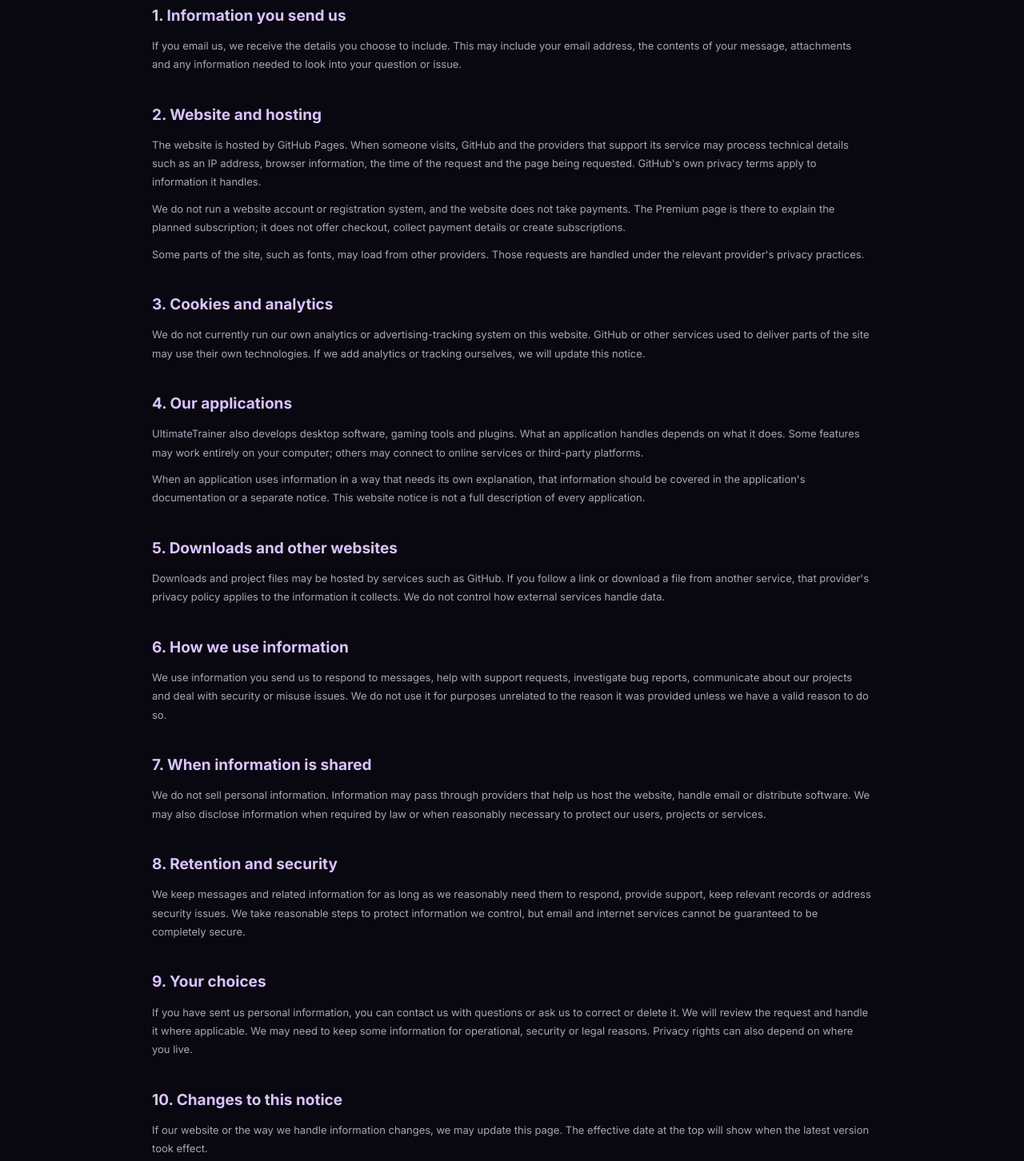
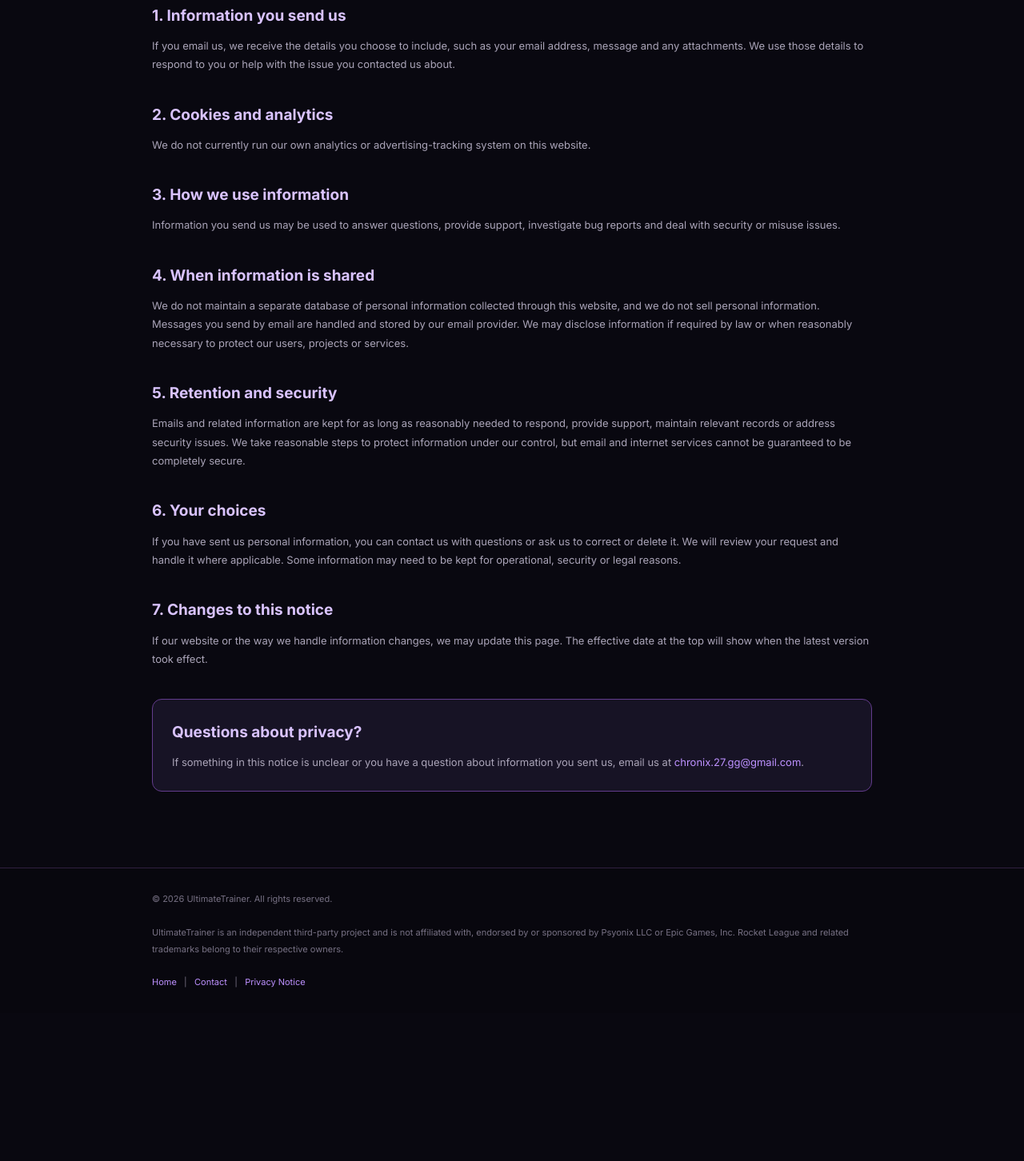
Before and after one commit to ZacharyChapman1996/Ultimate-Trainer-Website, a plain HTML site: page privacy.html in a window 1280 px wide. Shown: the part 493-1945 px from the top of the page at 80% size. After the commit the page ends 1760 px from the top, so only its background shows below. Drawn offline with Linux system fonts and the light colour scheme.

Commit message:
Simplify privacy notice and remove unnecessary sections

```diff
--- a/privacy.html
+++ b/privacy.html
@@ -46,45 +46,30 @@
 
   <section class="policy-section">
     <h2>1. Information you send us</h2>
-    <p>If you email us, we receive the details you choose to include. This may include your email address, the contents of your message, attachments and any information needed to look into your question or issue.</p>
+    <p>If you email us, we receive the details you choose to include, such as your email address, message and any attachments. We use those details to respond to you or help with the issue you contacted us about.</p>
   </section>
   <section class="policy-section">
-    <h2>2. Website and hosting</h2>
-    <p>The website is hosted by GitHub Pages. When someone visits, GitHub and the providers that support its service may process technical details such as an IP address, browser information, the time of the request and the page being requested. GitHub's own privacy terms apply to information it handles.</p>
-    <p>We do not run a website account or registration system, and the website does not take payments. The Premium page is there to explain the planned subscription; it does not offer checkout, collect payment details or create subscriptions.</p>
-    <p>Some parts of the site, such as fonts, may load from other providers. Those requests are handled under the relevant provider's privacy practices.</p>
+    <h2>2. Cookies and analytics</h2>
+    <p>We do not currently run our own analytics or advertising-tracking system on this website.</p>
   </section>
   <section class="policy-section">
-    <h2>3. Cookies and analytics</h2>
-    <p>We do not currently run our own analytics or advertising-tracking system on this website. GitHub or other services used to deliver parts of the site may use their own technologies. If we add analytics or tracking ourselves, we will update this notice.</p>
+    <h2>3. How we use information</h2>
+    <p>Information you send us may be used to answer questions, provide support, investigate bug reports and deal with security or misuse issues.</p>
   </section>
   <section class="policy-section">
-    <h2>4. Our applications</h2>
-    <p>UltimateTrainer also develops desktop software, gaming tools and plugins. What an application handles depends on what it does. Some features may work entirely on your computer; others may connect to online services or third-party platforms.</p>
-    <p>When an application uses information in a way that needs its own explanation, that information should be covered in the application's documentation or a separate notice. This website notice is not a full description of every application.</p>
+    <h2>4. When information is shared</h2>
+    <p>We do not maintain a separate database of personal information collected through this website, and we do not sell personal information. Messages you send by email are handled and stored by our email provider. We may disclose information if required by law or when reasonably necessary to protect our users, projects or services.</p>
   </section>
   <section class="policy-section">
-    <h2>5. Downloads and other websites</h2>
-    <p>Downloads and project files may be hosted by services such as GitHub. If you follow a link or download a file from another service, that provider's privacy policy applies to the information it collects. We do not control how external services handle data.</p>
+    <h2>5. Retention and security</h2>
+    <p>Emails and related information are kept for as long as reasonably needed to respond, provide support, maintain relevant records or address security issues. We take reasonable steps to protect information under our control, but email and internet services cannot be guaranteed to be completely secure.</p>
   </section>
   <section class="policy-section">
-    <h2>6. How we use information</h2>
-    <p>We use information you send us to respond to messages, help with support requests, investigate bug reports, communicate about our projects and deal with security or misuse issues. We do not use it for purposes unrelated to the reason it was provided unless we have a valid reason to do so.</p>
+    <h2>6. Your choices</h2>
+    <p>If you have sent us personal information, you can contact us with questions or ask us to correct or delete it. We will review your request and handle it where applicable. Some information may need to be kept for operational, security or legal reasons.</p>
   </section>
   <section class="policy-section">
-    <h2>7. When information is shared</h2>
-    <p>We do not sell personal information. Information may pass through providers that help us host the website, handle email or distribute software. We may also disclose information when required by law or when reasonably necessary to protect our users, projects or services.</p>
-  </section>
-  <section class="policy-section">
-    <h2>8. Retention and security</h2>
-    <p>We keep messages and related information for as long as we reasonably need them to respond, provide support, keep relevant records or address security issues. We take reasonable steps to protect information we control, but email and internet services cannot be guaranteed to be completely secure.</p>
-  </section>
-  <section class="policy-section">
-    <h2>9. Your choices</h2>
-    <p>If you have sent us personal information, you can contact us with questions or ask us to correct or delete it. We will review the request and handle it where applicable. We may need to keep some information for operational, security or legal reasons. Privacy rights can also depend on where you live.</p>
-  </section>
-  <section class="policy-section">
-    <h2>10. Changes to this notice</h2>
+    <h2>7. Changes to this notice</h2>
     <p>If our website or the way we handle information changes, we may update this page. The effective date at the top will show when the latest version took effect.</p>
   </section>
   <div class="contact-box">
```
